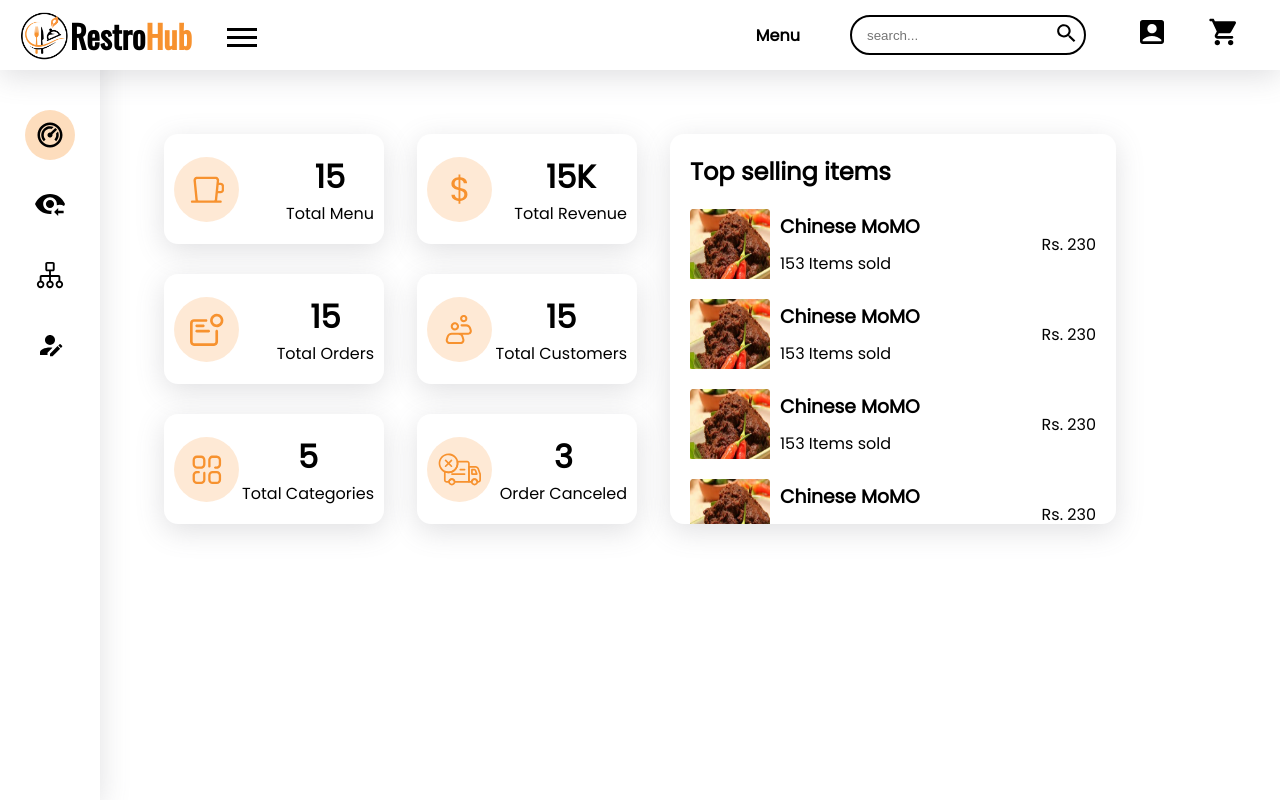
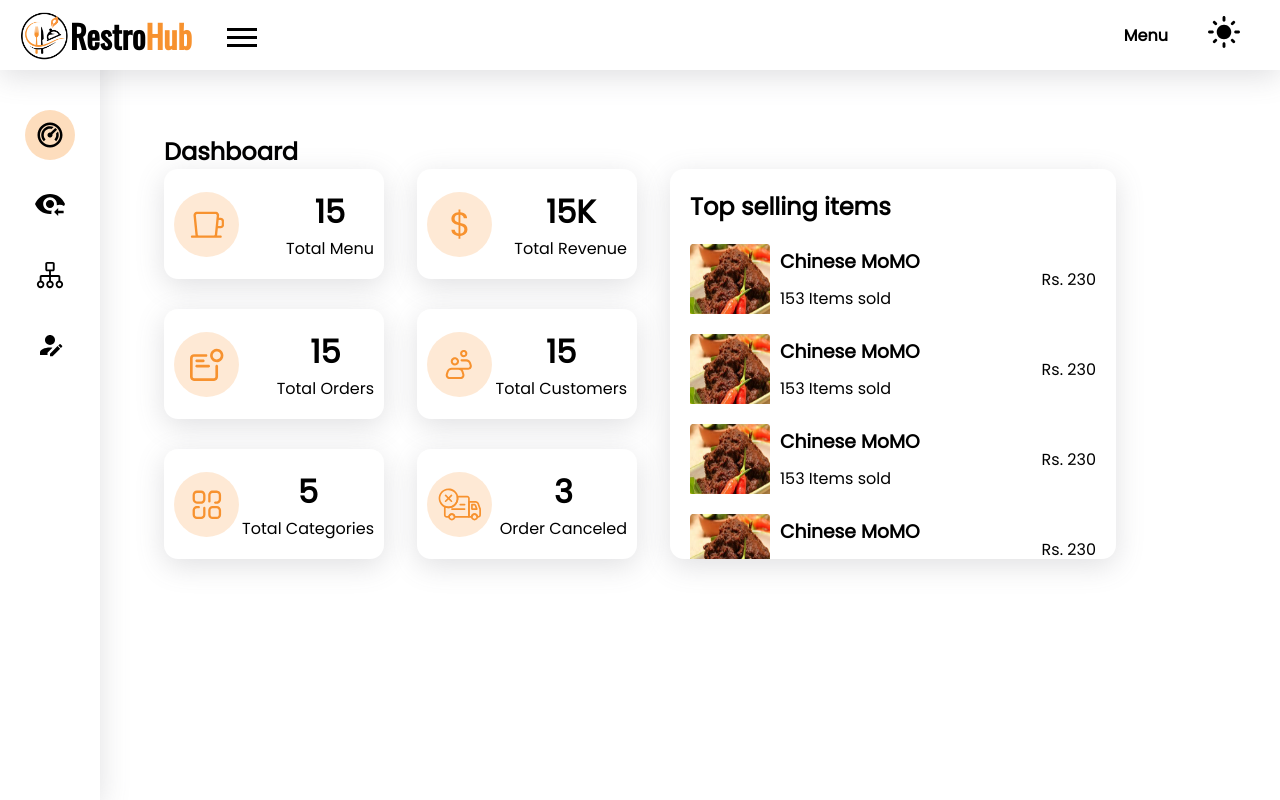
Before and after one commit to coderSuresh/online-food-ordering-system, a PHP site: page /admin/dashboard.html in a window 1280 px wide. Run offline with PHP 8.4, Linux system fonts and the light colour scheme.

Commit message:
feat: add darkmode toggle icon

```diff
--- a/admin/dashboard.html
+++ b/admin/dashboard.html
@@ -29,21 +29,12 @@
             <ul class="flex items-center">
                 <li class="flex direction-col"><a href="menu.html">Menu</a></li>
 
-                <!-- nav search form -->
                 <li>
-                    <form action="#" method="post" class="search_form flex items-center border-curve-lg">
-                        <input type="search" name="search" placeholder="search..." id="search"
-                            class="search no_outline">
-                        <button type="submit" class="btn_search no_outline no_bg"><img src="../images/ic_search.svg"
-                                alt="search icon" class="icon_search"></button>
-                    </form>
+                    <a href="#">
+                        <img src="../images/ic_dark_mode.svg" class="dark-mode-icon" alt="toggle night mode">
+                    </a>
+
                 </li>
-
-                <li class="flex direction-col"><a href="login.html"><img src="../images/ic_acc.svg" alt="account"></a>
-                    <span class="nav__tooltip">Account</span>
-                </li>
-                <li class="flex direction-col"><a href="#"><img src="../images/ic_cart.svg" alt="cart"></a> <span
-                        class="nav__tooltip">Cart</span> </li>
             </ul>
         </nav>
 
@@ -53,34 +44,43 @@
 
         <a href="#">
             <article class="dashboard_sidebar_content active border-curve-lg flex items-center justify-center">
-                <img class="dashboard_sidebar_content_img" src="../images/ic_dashboard.svg" aria-hidden="true" role="presentation">
+                <img class="dashboard_sidebar_content_img" src="../images/ic_dashboard.svg" aria-hidden="true"
+                    role="presentation">
                 <p class="dashboard_sidebar_content_text">Dashboard</p>
             </article>
         </a>
         <a href="#">
             <article class="dashboard_sidebar_content border-curve-lg flex items-center justify-center">
-                <img class="dashboard_sidebar_content_img" src="../images/ic_view.svg" aria-hidden="true" role="presentation">
+                <img class="dashboard_sidebar_content_img" src="../images/ic_view.svg" aria-hidden="true"
+                    role="presentation">
                 <p class="dashboard_sidebar_content_text">Food Items</p>
             </article>
         </a>
         <a href="#">
             <article class="dashboard_sidebar_content border-curve-lg flex items-center justify-center">
-                <img class="dashboard_sidebar_content_img" src="../images/ic_category.svg" aria-hidden="true" role="presentation">
+                <img class="dashboard_sidebar_content_img" src="../images/ic_category.svg" aria-hidden="true"
+                    role="presentation">
                 <p class="dashboard_sidebar_content_text">Category</p>
             </article>
         </a>
         <a href="#">
             <article class="dashboard_sidebar_content border-curve-lg flex items-center justify-center">
-                <img class="dashboard_sidebar_content_img" src="../images/ic_user_edit.svg" aria-hidden="true" role="presentation">
+                <img class="dashboard_sidebar_content_img" src="../images/ic_user_edit.svg" aria-hidden="true"
+                    role="presentation">
                 <p class="dashboard_sidebar_content_text">Users</p>
             </article>
         </a>
 
     </aside>
 
-    <main>
+    <main class="admin_dashboard_body">
+
+        <section class="dashboard_inner-head">
+            <h2>Dashboard</h2>
+        </section>
 
         <section class="admin_dashboard_stat">
+
             <article class="card flex items-center text-center border-curve-md">
                 <img src="../images/ic_total-menu.svg" aria-hidden="true" role="presentation" class="card_icon">
                 <div>
--- a/js/admin.js
+++ b/js/admin.js
@@ -25,3 +25,19 @@
         modal.style.display = "flex"
     })
 )
+
+// toggle dark light mode
+
+const darkModeIcon = document.querySelector(".dark-mode-icon")
+darkModeIcon.addEventListener("click", () => {
+    darkModeIcon.getAttribute("src") == "../images/ic_light_mode.svg" ? setDarkMode() : setLightMode()
+})
+
+const setLightMode = () => {
+    darkModeIcon.setAttribute("src", "../images/ic_light_mode.svg")
+    console.log("set light mode")
+}
+const setDarkMode = () => {
+    darkModeIcon.setAttribute("src", "../images/ic_dark_mode.svg")
+    console.log("set dark mode")
+}
--- a/styles/style.css
+++ b/styles/style.css
@@ -535,6 +535,12 @@ input[type=submit]:active {
     width: 220px;
 }
 
+.admin_dashboard_body {
+    padding: 5%;
+    max-width: 1440px;
+    margin: 0 100px;
+}
+
 .admin_dashboard_stat .card h2 {
     font-size: 2rem;
 }
@@ -549,9 +555,6 @@ input[type=submit]:active {
     gap: 30px;
     justify-content: center;
     grid-template-rows: repeat(3, 110px);
-    padding: 5%;
-    max-width: 1440px;
-    margin: 0 100px;
 }
 
 /* top selling items */
```
Also changed, not shown: images/ic_dark_mode.svg (added), images/ic_full_screen.svg (added), images/ic_light_mode.svg (added).
